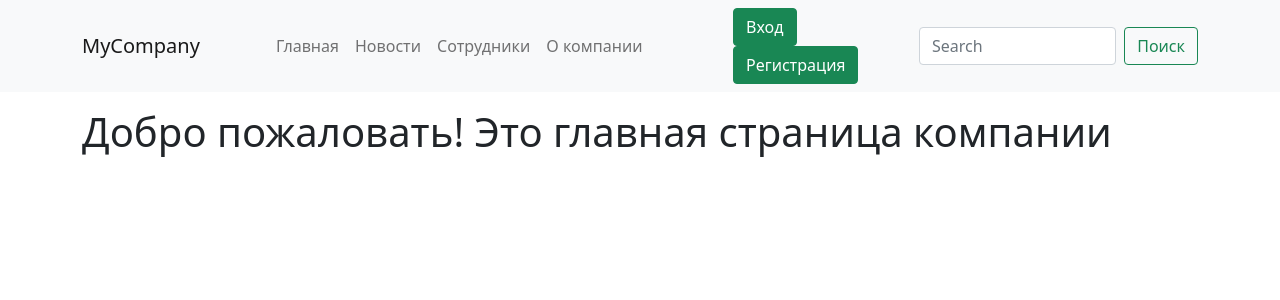
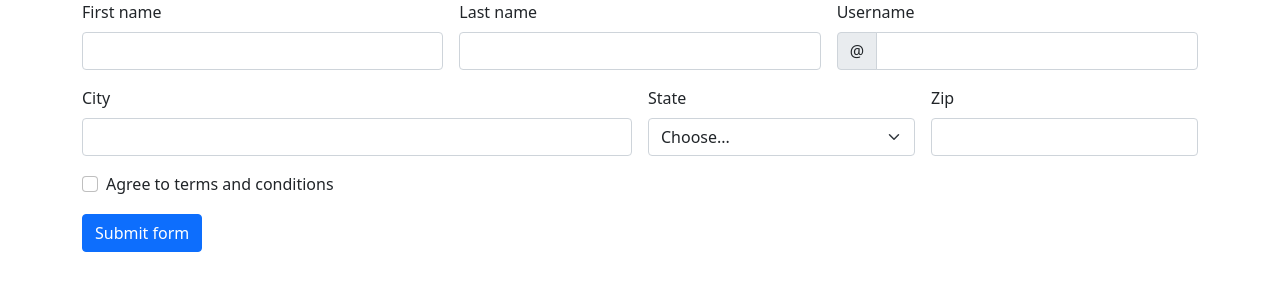
Before and after one commit to vntsvetkov/django_education, a Django app: page /registartion/ in a window 1280 px wide. Shown: the top 300 px of the page. Run offline with Django 4.2, Linux system fonts and the light colour scheme; some libraries are stand-ins or nearby versions.

Commit message:
Начал форму регистрации

```diff
--- a/Django/mainproject/djangoproject/urls.py
+++ b/Django/mainproject/djangoproject/urls.py
@@ -22,6 +22,7 @@ urlpatterns = [
     path('authorization/', FormManage.authorization, name="authorization"),
     path('reauthorization/', FormManage.check_authorization, name="check_authorization"),
     path('subscribe/', FormManage.subscribe, name="subscribe"),
-    path('create_article', FormManage.create_article, name="create_article"),
+    path('create_article/', FormManage.create_article, name="create_article"),
+    path('registartion/', FormManage.registration, name="registration"),
     re_path(r'^\w+', NewCompany.main),
 ]
--- a/Django/mainproject/new_app/templates/basepage.html
+++ b/Django/mainproject/new_app/templates/basepage.html
@@ -44,7 +44,9 @@
                       <a style="text-decoration: none; color: white;" href={% url 'authorization' %}>Вход</a>
                     </button>
                     <!-- TODO: прописать логику кнопки регистрации -->
-                    <button class="btn btn-success" type="button">Регистрация</button>
+                    <button class="btn btn-success" type="button">
+                      <a style="text-decoration: none; color: white;" href={% url 'registration' %}>Регистрация</a>
+                    </button>
                   </div>
                   <div class="col-3">
                     <form class="d-flex">
--- /dev/null
+++ b/Django/mainproject/new_app/templates/registration.html
@@ -0,0 +1,78 @@
+<!DOCTYPE html>
+{% load static %}
+<html>
+    <head>
+        <meta charset="utf-8">
+        <link rel="stylesheet" href="{% static "css/bootstrap.css" %}" />
+        <link rel="stylesheet" href="{% static "css/styles.css" %}" />
+        <title> {% block title %}{% endblock title %} </title>
+    </head>
+
+    <body>
+    <div class="container">
+        <form class="row g-3 needs-validation" novalidate>
+            <div class="col-md-4">
+            <label for="validationCustom01" class="form-label">First name</label>
+            <input type="text" class="form-control" id="validationCustom01" value="" required>
+            <div class="valid-feedback">
+                Looks good!
+            </div>
+            </div>
+            <div class="col-md-4">
+            <label for="validationCustom02" class="form-label">Last name</label>
+            <input type="text" class="form-control" id="validationCustom02" value="" required>
+            <div class="valid-feedback">
+                Looks good!
+            </div>
+            </div>
+            <div class="col-md-4">
+            <label for="validationCustomUsername" class="form-label">Username</label>
+            <div class="input-group has-validation">
+                <span class="input-group-text" id="inputGroupPrepend">@</span>
+                <input type="text" class="form-control" id="validationCustomUsername" aria-describedby="inputGroupPrepend" required>
+                <div class="invalid-feedback">
+                Please choose a username.
+                </div>
+            </div>
+            </div>
+            <div class="col-md-6">
+            <label for="validationCustom03" class="form-label">City</label>
+            <input type="text" class="form-control" id="validationCustom03" required>
+            <div class="invalid-feedback">
+                Please provide a valid city.
+            </div>
+            </div>
+            <div class="col-md-3">
+            <label for="validationCustom04" class="form-label">State</label>
+            <select class="form-select" id="validationCustom04" required>
+                <option selected disabled value="">Choose...</option>
+                <option>...</option>
+            </select>
+            <div class="invalid-feedback">
+                Please select a valid state.
+            </div>
+            </div>
+            <div class="col-md-3">
+            <label for="validationCustom05" class="form-label">Zip</label>
+            <input type="text" class="form-control" id="validationCustom05" required>
+            <div class="invalid-feedback">
+                Please provide a valid zip.
+            </div>
+            </div>
+            <div class="col-12">
+            <div class="form-check">
+                <input class="form-check-input" type="checkbox" value="" id="invalidCheck" required>
+                <label class="form-check-label" for="invalidCheck">
+                Agree to terms and conditions
+                </label>
+                <div class="invalid-feedback">
+                You must agree before submitting.
+                </div>
+            </div>
+            </div>
+            <div class="col-12">
+            <button class="btn btn-primary" type="submit">Submit form</button>
+            </div>
+        </form>
+    <div>
+    </body>
--- a/Django/mainproject/new_app/views.py
+++ b/Django/mainproject/new_app/views.py
@@ -165,3 +165,8 @@ class FormManage:
     def create_article(request):
 
         return render(request, 'create_article.html')
+
+
+    def registration(request):
+
+        return render(request, 'registration.html')
```
